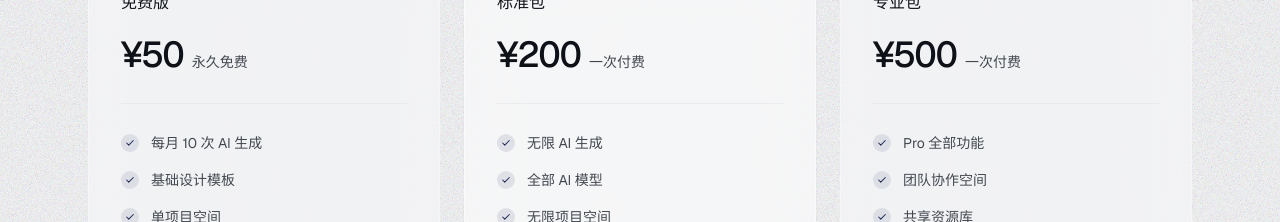
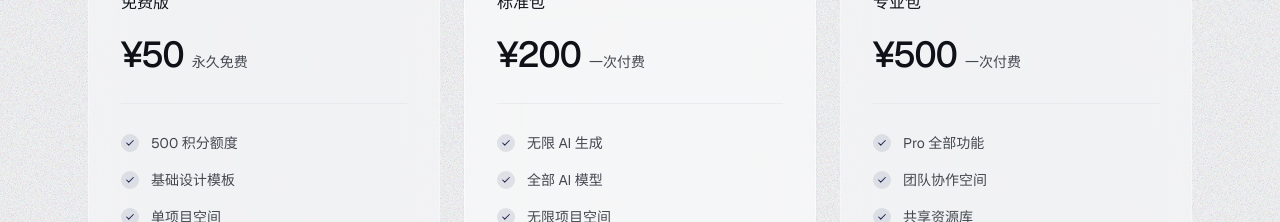
Before and after one commit to addxiaoyi/studio, a Next.js app in the folder Loomic/apps/web/: page / in a window 1280 px wide. Shown: the part 7800-8022 px from the top of the page. Built offline with nearby package versions, Linux system fonts and the light colour scheme; no server answers.

Commit message:
remove_monthly_credit_copy

```diff
--- a/Loomic/apps/web/src/components/landing/pricing-preview.tsx
+++ b/Loomic/apps/web/src/components/landing/pricing-preview.tsx
@@ -22,7 +22,7 @@ const PLANS: PricingPlan[] = [
     price: "¥50",
     period: "永久免费",
     features: [
-      "每月 10 次 AI 生成",
+      "500 积分额度",
       "基础设计模板",
       "单项目空间",
       "社区支持",
```
